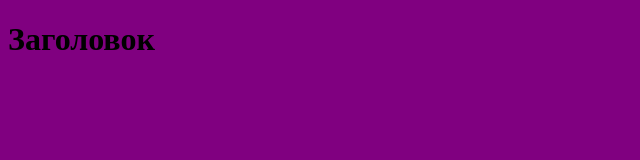
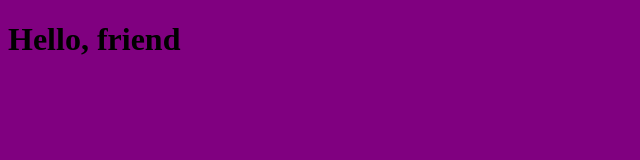
Before and after one commit to Craush41000/github-new, a plain HTML site: page index.html in a window 1280 px wide. Shown: the whole page, without its empty margins (0-640 px from the left). Drawn offline with Linux system fonts and the light colour scheme.

Commit message:
Приветствие

```diff
--- a/index.html
+++ b/index.html
@@ -8,6 +8,6 @@
     <link rel="stylesheet" href="style.css">
 </head>
 <body>
-   <h1>Заголовок</h1>
+   <h1>Hello, friend</h1>
 </body>
 </html>
```
